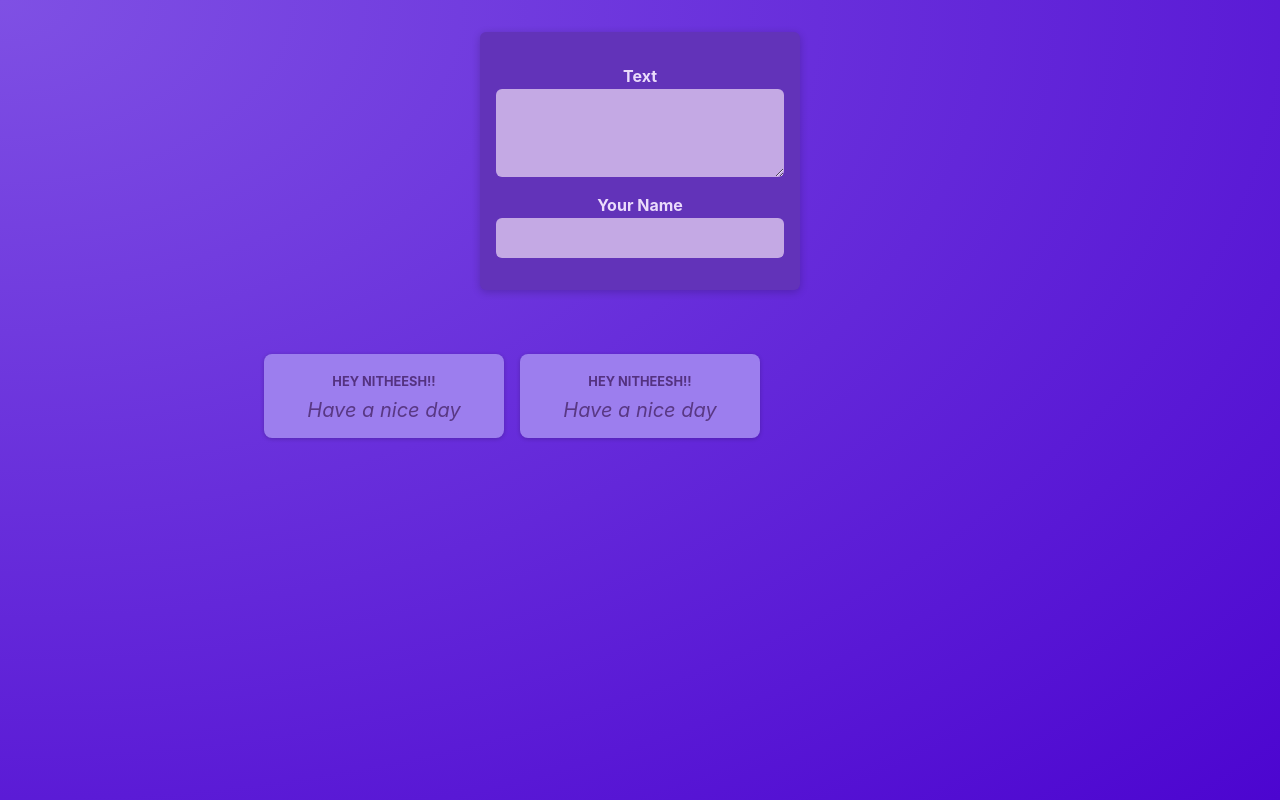
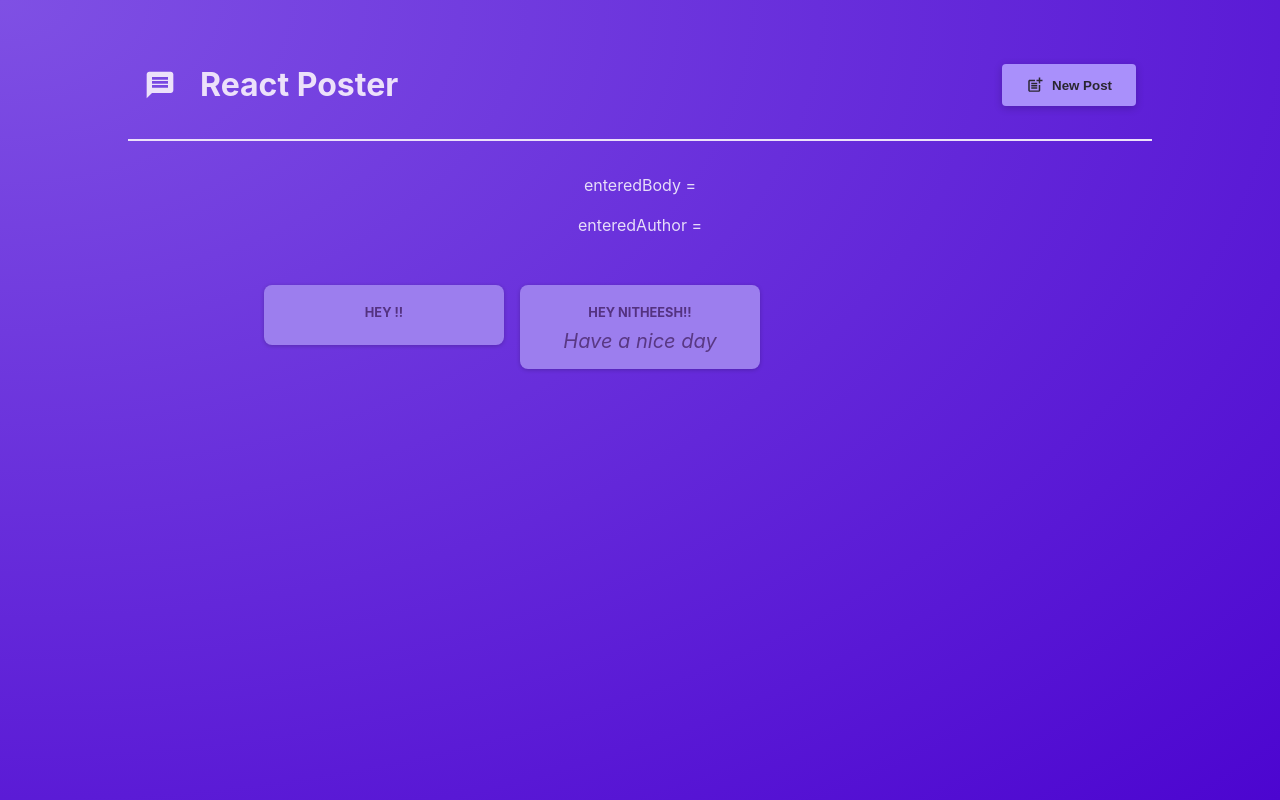
Before and after one commit to devKR2911/react-js-refresher, a React (Vite) app in the folder react-refresher-course/: page / in a window 1280 px wide. Built offline with nearby package versions, Linux system fonts and the light colour scheme.

Commit message:
added header and modal components

```diff
--- a/react-refresher-course/package.json
+++ b/react-refresher-course/package.json
@@ -11,7 +11,8 @@
   },
   "dependencies": {
     "react": "^19.1.1",
-    "react-dom": "^19.1.1"
+    "react-dom": "^19.1.1",
+    "react-icons": "^5.5.0"
   },
   "devDependencies": {
     "@eslint/js": "^9.36.0",
--- a/react-refresher-course/src/App.jsx
+++ b/react-refresher-course/src/App.jsx
@@ -1,10 +1,19 @@
 import PostList from "./components/PostList/PostList";
+import MainHeader from "./components/MainHeader/MainHeader";
+import { useState } from "react";
 
 function App() {
+  const [isModalVisible, setisModalVisible] = useState(false);
   return (
-    <main>
-      <PostList />
-    </main>
+    <>
+      <MainHeader onCreatePost={() => setisModalVisible(true)}></MainHeader>
+      <main>
+        <PostList
+          isModalVisible={isModalVisible}
+          setisModalVisible={setisModalVisible}
+        />
+      </main>
+    </>
   );
 }
 
--- /dev/null
+++ b/react-refresher-course/src/components/MainHeader/MainHeader.jsx
@@ -0,0 +1,22 @@
+import { MdPostAdd, MdMessage } from 'react-icons/md';
+
+import classes from './MainHeader.module.css';
+
+function MainHeader({ onCreatePost }) {
+  return (
+    <header className={classes.header}>
+      <h1 className={classes.logo}>
+        <MdMessage />
+        React Poster
+      </h1>
+      <p>
+        <button className={classes.button} onClick={onCreatePost}>
+          <MdPostAdd size={18} />
+          New Post
+        </button>
+      </p>
+    </header>
+  );
+}
+
+export default MainHeader;
--- /dev/null
+++ b/react-refresher-course/src/components/MainHeader/MainHeader.module.css
@@ -0,0 +1,36 @@
+.header {
+    /* padding: 2rem 10%; */
+    margin: 2rem 10%;
+    padding: 1rem;
+    text-align: center;
+    display: flex;
+    justify-content: space-between;
+    align-items: center;
+    border-bottom: 2px solid #ece1fa;
+  }
+
+  .logo {
+    font-size: 2rem;
+    display: flex;
+    gap: 1.5rem;
+    align-items: center;
+    color: #ece1fa;
+  }
+
+  .button {
+    display: inline-flex;
+    align-items: center;
+    gap: 0.5rem;
+    padding: 0.75rem 1.5rem;
+    background-color: #a990fb;
+    color: #2a2630;
+    border: none;
+    border-radius: 4px;
+    box-shadow: 0 2px 8px rgba(0, 0, 0, 0.2);
+    cursor: pointer;
+    font-weight: bold;
+  }
+
+  .button:hover {
+    background-color: #8c6cf7;
+  }
--- /dev/null
+++ b/react-refresher-course/src/components/Modal/Modal.jsx
@@ -0,0 +1,13 @@
+import classes from "./Modal.module.css";
+function Modal({ children, closeModal }) {
+  return (
+    <>
+      <div className={classes.backdrop} onClick={closeModal}></div>
+      <dialog open className={classes.modal}>
+        {children}
+      </dialog>
+    </>
+  );
+}
+
+export default Modal;
--- /dev/null
+++ b/react-refresher-course/src/components/Modal/Modal.module.css
@@ -0,0 +1,18 @@
+.backdrop {
+  position: fixed;
+  top: 0;
+  left: 0;
+  width: 100%;
+  height: 100vh;
+  background-color: rgba(0, 0, 0, 0.6);
+  z-index: 1;
+}
+
+.modal {
+  border: none;
+  border-radius: 6px;
+  box-shadow: 0 2px 8px rgba(0, 0, 0, 0.2);
+  padding: 0;
+  overflow: hidden;
+  z-index: 1;
+}
--- a/react-refresher-course/src/components/NewPost/NewPost.jsx
+++ b/react-refresher-course/src/components/NewPost/NewPost.jsx
@@ -1,24 +1,28 @@
-import { useState } from "react";
 import classes from "./NewPost.module.css";
 
-function NewPost() {
-  const [text, setText] = useState("");
+function NewPost(props) {
   return (
     <form className={classes.form}>
       <p>
         <label htmlFor="boby">Text</label>
         <textarea
           id="body"
-          value={text}
+          value={props.body}
           required
           rows={3}
-          onChange={(e) => setText(e.target.value)}
+          onChange={(e) => props.onBodyChange(e.target.value)}
         ></textarea>
-        <p>{text}</p>
+        <p>{props.body}</p>
       </p>
       <p>
         <label htmlFor="name">Your Name</label>
-        <input type="text" id="name" required />
+        <input
+          type="text"
+          id="name"
+          required
+          value={props.author}
+          onChange={(e) => props.onAuthorChange(e.target.value)}
+        />
       </p>
     </form>
   );
--- a/react-refresher-course/src/components/NewPost/NewPost.module.css
+++ b/react-refresher-course/src/components/NewPost/NewPost.module.css
@@ -2,9 +2,6 @@
   background-color: #6233b9;
   padding: 1rem;
   width: 20rem;
-  margin: 2rem auto;
-  border-radius: 6px;
-  box-shadow: 0 2px 8px rgba(0, 0, 0, 0.2);
 }
 
 .form label {
--- a/react-refresher-course/src/components/PostList/PostList.jsx
+++ b/react-refresher-course/src/components/PostList/PostList.jsx
@@ -1,14 +1,32 @@
+import { useState } from "react";
 import NewPost from "../NewPost/NewPost";
+import Modal from "../Modal/Modal";
 import Post from "../Post/Post";
 import classes from "./PostList.module.css";
 
-function PostList() {
+function PostList({ isModalVisible, setisModalVisible }) {
+  const [enteredBody, setEnteredBody] = useState("");
+  const [enteredAuthor, setEnteredAuthor] = useState("");
+
+  let modalContent = isModalVisible && (
+    <Modal closeModal={() => setisModalVisible(false)}>
+      <NewPost
+        body={enteredBody}
+        onBodyChange={setEnteredBody}
+        author={enteredAuthor}
+        onAuthorChange={setEnteredAuthor}
+      />
+    </Modal>
+  );
   return (
     <>
-      <NewPost />
+      {modalContent}
+
+      <p>enteredBody = {enteredBody}</p>
+      <p>enteredAuthor = {enteredAuthor}</p>
       <ul className={classes.postList}>
         <li>
-          <Post author="Nitheesh" content="Have a nice day" />
+          <Post author={enteredAuthor} content={enteredBody} />
         </li>
         <li>
           <Post author="Nitheesh" content="Have a nice day" />
```
Also changed, not shown: 1 other file (tests, documents, lock files or other folders).
